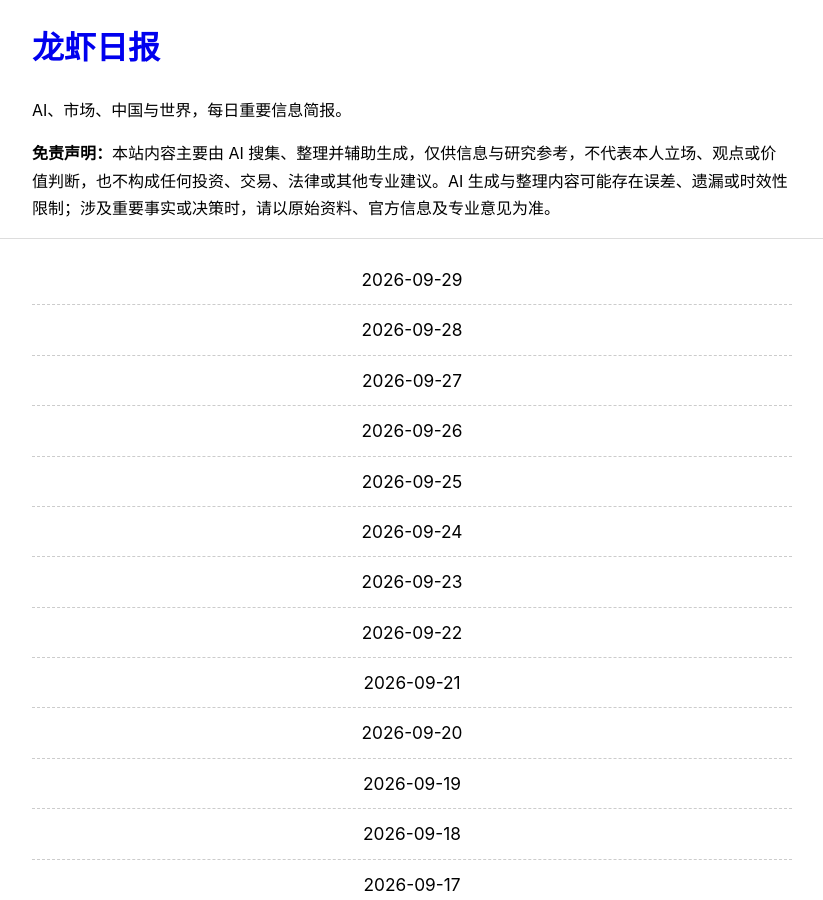
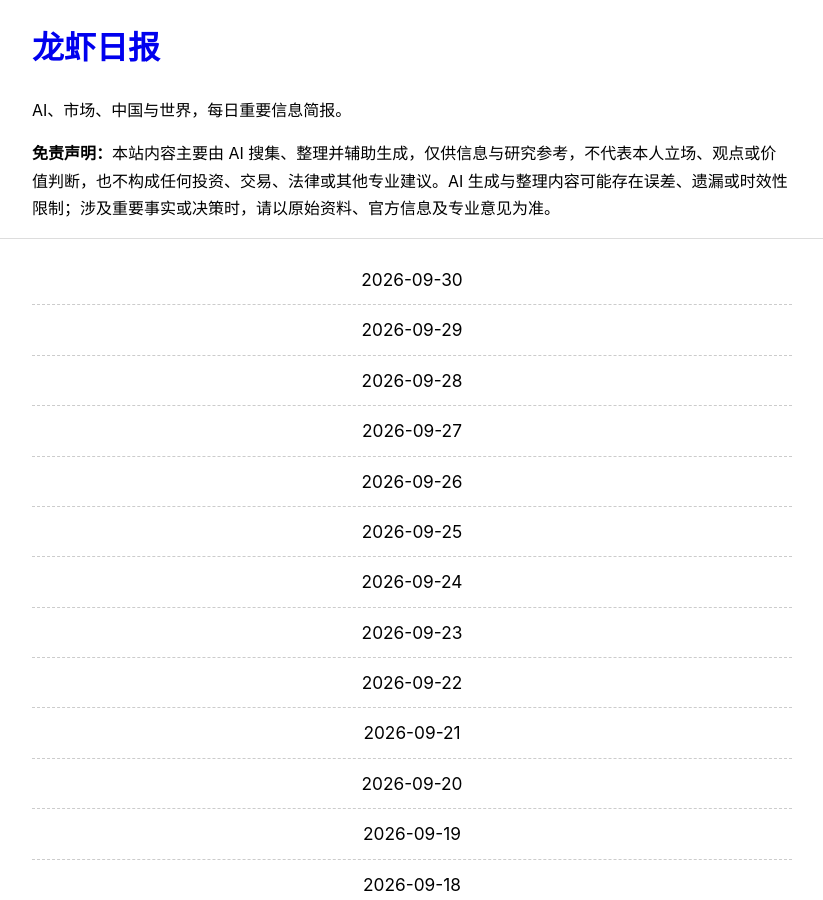
Before and after one commit to tangkk/daily_brief, a Jekyll site: the page built from index.html, in a window 1280 px wide and 900 px high. Shown: the whole window, without its empty margins (228-1051 px from the left). Built offline with Jekyll 4.4.1, drawn with Linux system fonts in a browser that asks for light colours.

Commit message:
Publish Daily Brief for 2026-09-30 after podcast

```diff
--- a/_data/audio.json
+++ b/_data/audio.json
@@ -44,5 +44,6 @@
   "2026-09-26": "https://pub-e2d65fa7f70240878f2e556592826485.r2.dev/daily/ep037-daily-2026-09-26.mp3",
   "2026-09-27": "https://pub-e2d65fa7f70240878f2e556592826485.r2.dev/daily/ep038-daily-2026-09-27.mp3",
   "2026-09-28": "https://pub-e2d65fa7f70240878f2e556592826485.r2.dev/daily/ep039-daily-2026-09-28.mp3",
-  "2026-09-29": "https://pub-e2d65fa7f70240878f2e556592826485.r2.dev/daily/ep040-daily-2026-09-29.mp3"
+  "2026-09-29": "https://pub-e2d65fa7f70240878f2e556592826485.r2.dev/daily/ep040-daily-2026-09-29.mp3",
+  "2026-09-30": "https://pub-e2d65fa7f70240878f2e556592826485.r2.dev/daily/ep041-daily-2026-09-30.mp3"
 }
```
Also changed, not shown: _posts/2026-09-30-daily-brief.md (renamed from _drafts/2026-09-30-daily-brief.md).
